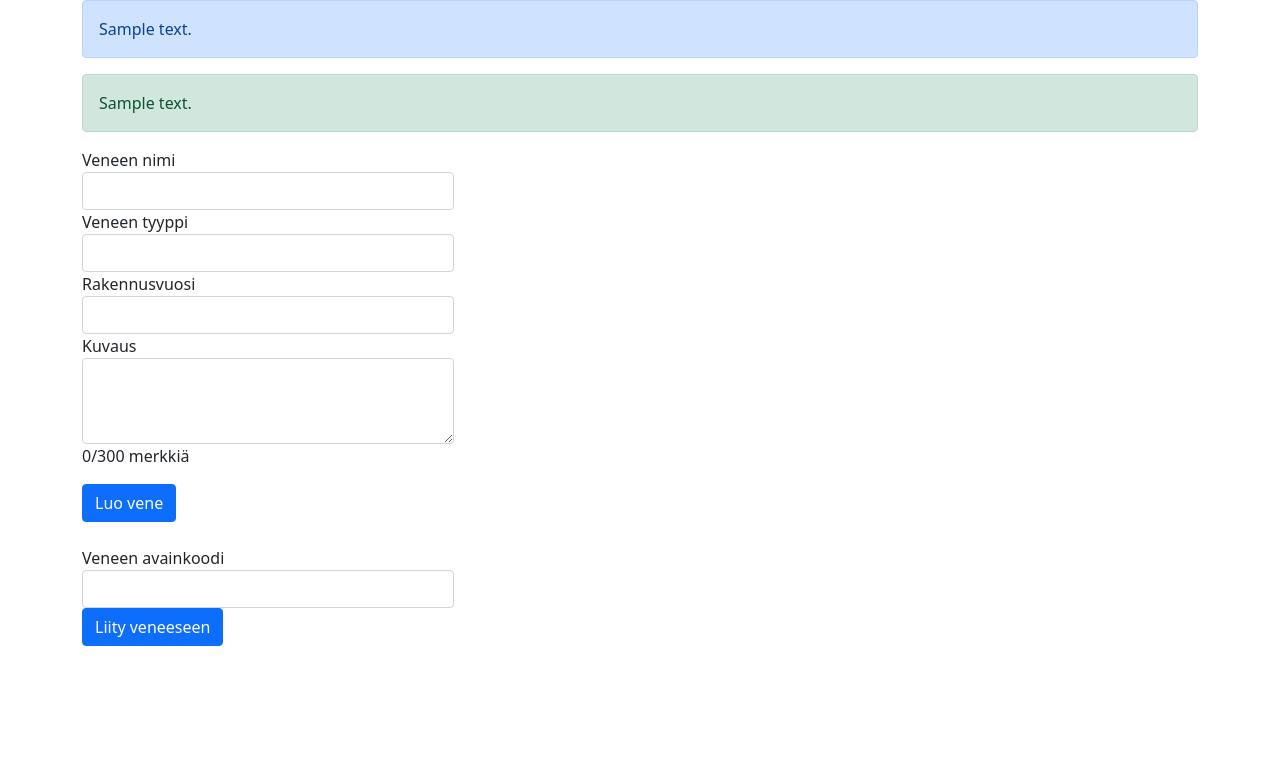
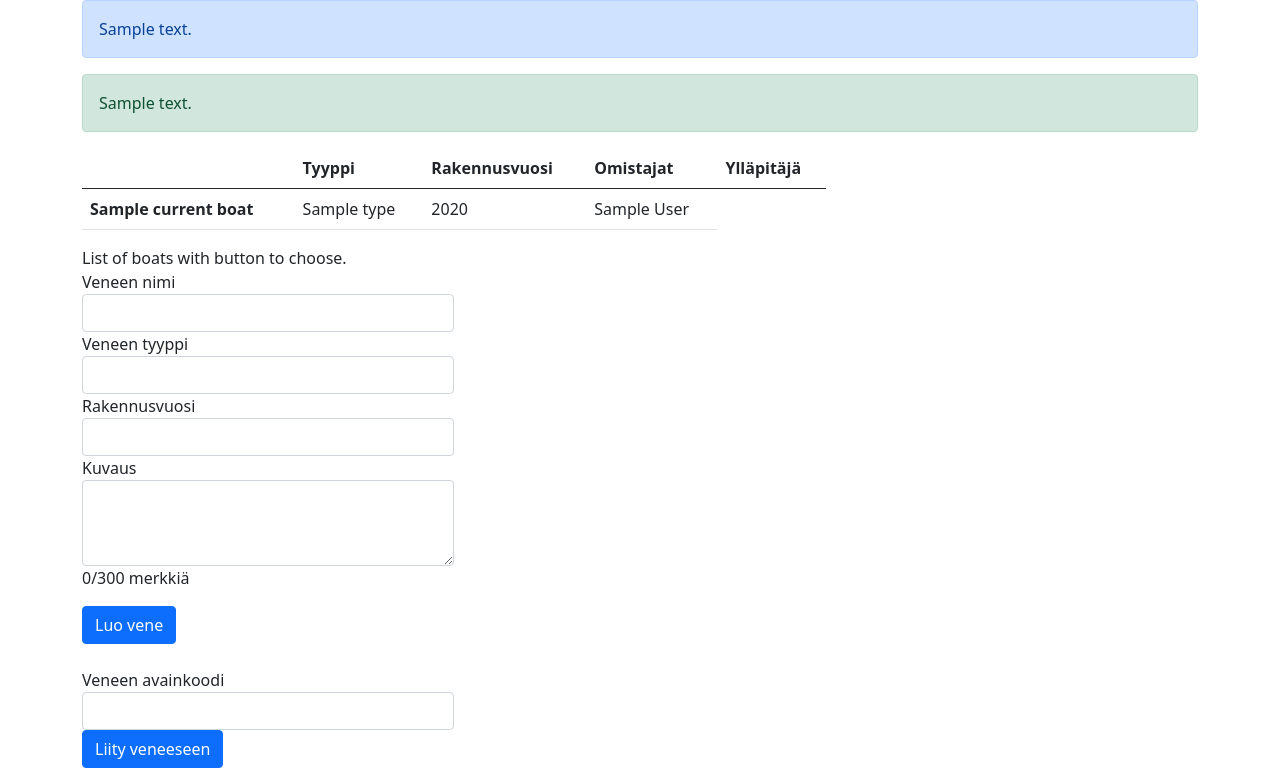
Before and after one commit to shlevanto/Kimppavene, a Flask app: template templates/boats.html in a window 1280 px wide. Shown: the part 87-871 px from the top of the page. Before the commit the page ends 733 px from the top, so only its background shows below. Run offline with Flask 2, Linux system fonts and the light colour scheme; the template is opened without the code that fills it: most values are stand-ins (such as "Sample title", 1, 10 or a date in 2020).

Commit message:
added feature for showing current boat info and owners, changed render_template returns to redirect url_for

```diff
--- a/templates/boats.html
+++ b/templates/boats.html
@@ -5,7 +5,28 @@
 {% endblock %}
 
 {% block content %}
-<!-- Info on current boat + owners -->
+<table class="table table borderless">
+  <thead>
+    <tr>
+      <th scope="col"></th>
+      <th scope="col">Tyyppi</th>
+      <th scope="col">Rakennusvuosi</th>
+      <th scope="col">Omistajat</th>
+      <th scope="col">Ylläpitäjä</th>
+    </tr>
+  </thead>
+  <tbody>
+    <tr>
+      {% if current_boat %}
+      <th>{{current_boat.name}}</td>
+      <td>{{current_boat.type}}</td>
+      <td>{{current_boat.year}}</td>
+      <td>{% for owner in owners %} {{ owner.first_name }} {{ owner.last_name }} </br> {% endfor %}</td>
+      {% endif %}
+    </tr>
+  </tbody>
+</table>
+List of boats with button to choose.
 <!-- Accordions for add boat and join boat -->
 
 <form action="/addboat" method="POST">
```
Also changed, not shown: routes.py (+41 -9 lines).
